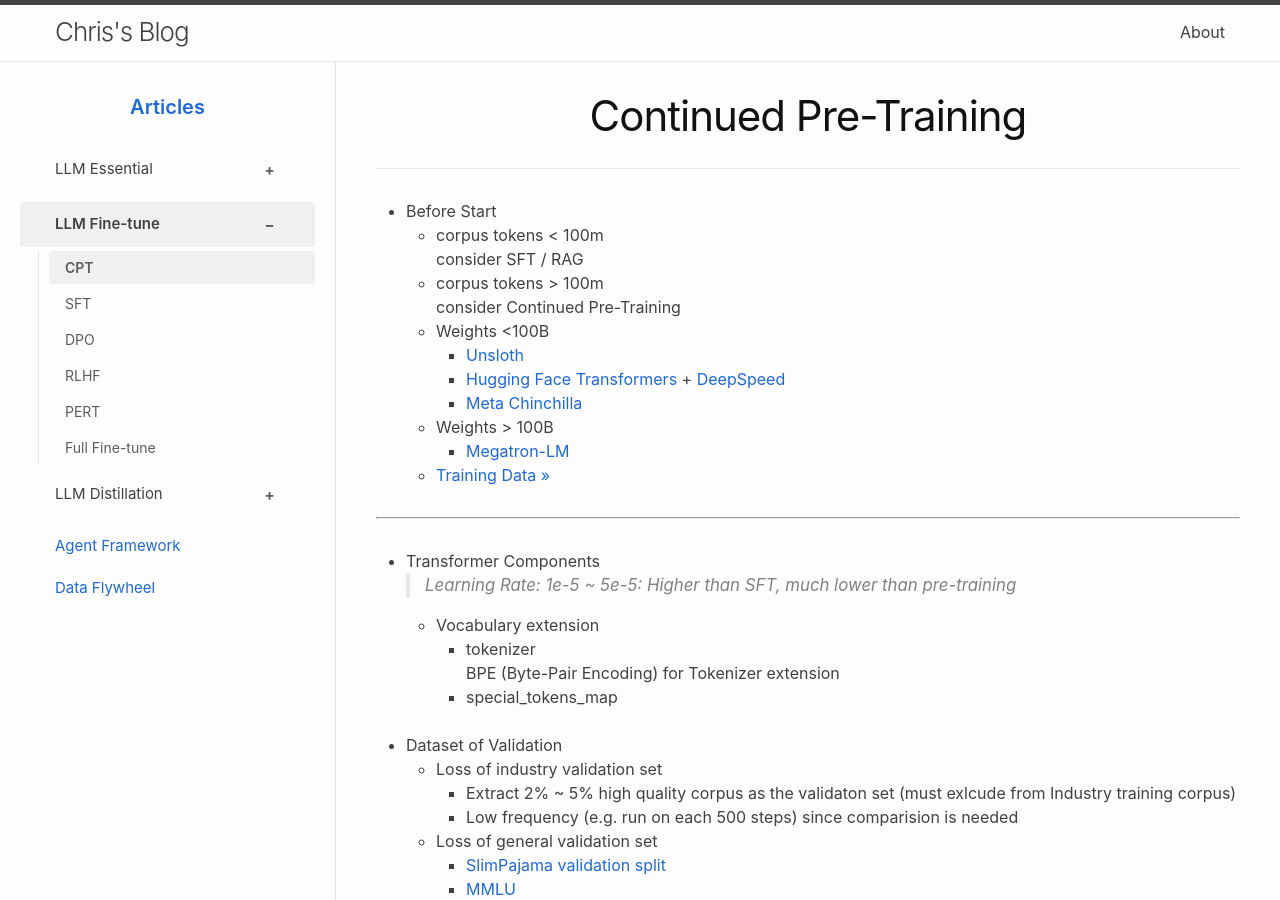
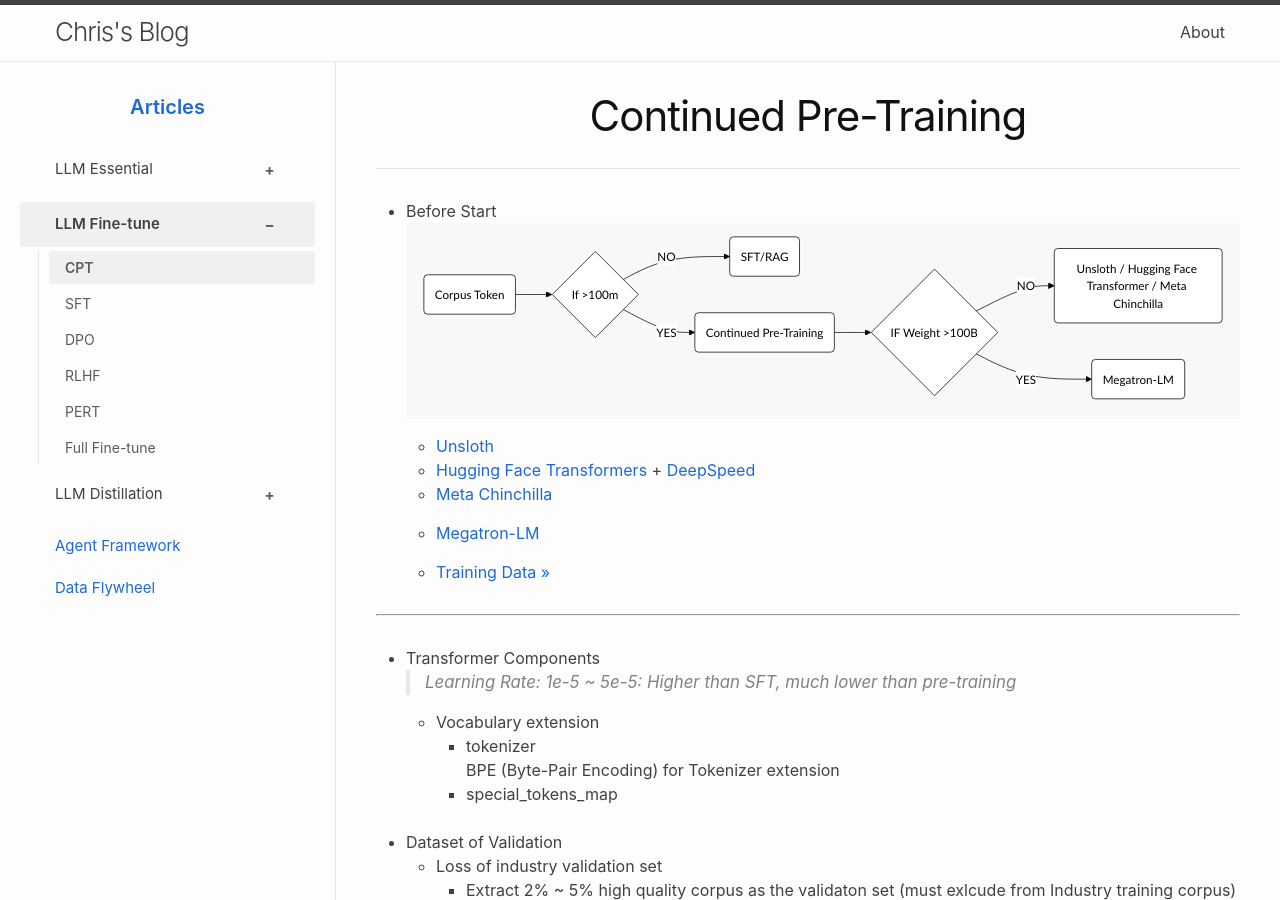
Before and after one commit to ChrisZhu2050/chriszhu2050.github.io, a Jekyll site: the page built from docs/llm-fine-tune-cpt.md, in a window 1280 px wide and 900 px high. Built offline with Jekyll 4.4.1, drawn with Linux system fonts in a browser that asks for light colours; nearby versions of some CDN libraries.

Commit message:
Update llm-fine-tune-cpt.md

````diff
--- a/docs/llm-fine-tune-cpt.md
+++ b/docs/llm-fine-tune-cpt.md
@@ -4,17 +4,21 @@ title: "Continued Pre-Training"
 # permalink: /llm-distillation/
 ---
 - Before Start
-    - corpus tokens < 100m
-        consider SFT / RAG
-    - corpus tokens > 100m
-        consider Continued Pre-Training
-    - Weights \<100B
-        - [Unsloth](https://unsloth.ai/)
-        - [Hugging Face Transformers](#https://huggingface.co/docs/transformers/en/index) + [DeepSpeed](https://github.com/deepspeedai/DeepSpeed)
-        - [Meta Chinchilla](metachinchilla.com)
+    ```mermaid
+            graph LR
+                A("`Corpus Token
+                `") --> C{"`If >100m
+                `"}--NO-->D(SFT/RAG)
+                C--YES-->E(Continued Pre-Training)-->F{IF Weight >100B}--NO-->G(Unsloth / Hugging Face Transformer / Meta Chinchilla)
+                F--YES-->H(Megatron-LM)
 
-    - Weights \> 100B
-        - [Megatron-LM](#https://github.com/nvidia/megatron-lm)
+    ```
+
+    - [Unsloth](https://unsloth.ai/)
+    - [Hugging Face Transformers](#https://huggingface.co/docs/transformers/en/index) + [DeepSpeed](https://github.com/deepspeedai/DeepSpeed)
+    - [Meta Chinchilla](metachinchilla.com)
+
+    - [Megatron-LM](#https://github.com/nvidia/megatron-lm)
 
     - [Training Data >>](/docs/llm-essential-training-data/#training-data-cpt)
 
````
